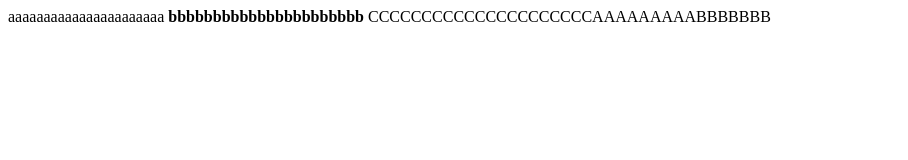
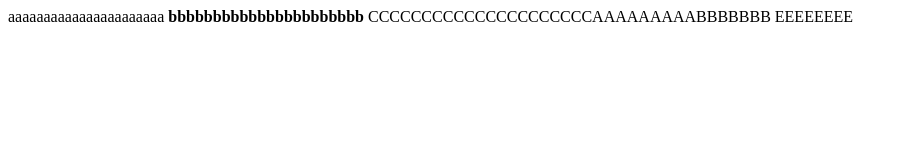
Before and after one commit to egzgheib/newGitTest, a plain HTML site: page index.html in a window 1280 px wide. Shown: the whole page, without its empty margins (0-908 px from the left). Drawn offline with Linux system fonts and the light colour scheme.

Commit message:
update index.html

```diff
--- a/index.html
+++ b/index.html
@@ -11,7 +11,7 @@
 </b>
 
 <c>
-CCCCCCCCCCCCCCCCCCCCCAAAAAAAAABBBBBBB
+CCCCCCCCCCCCCCCCCCCCCAAAAAAAAABBBBBBB EEEEEEEE
 </c>
 
 
```
